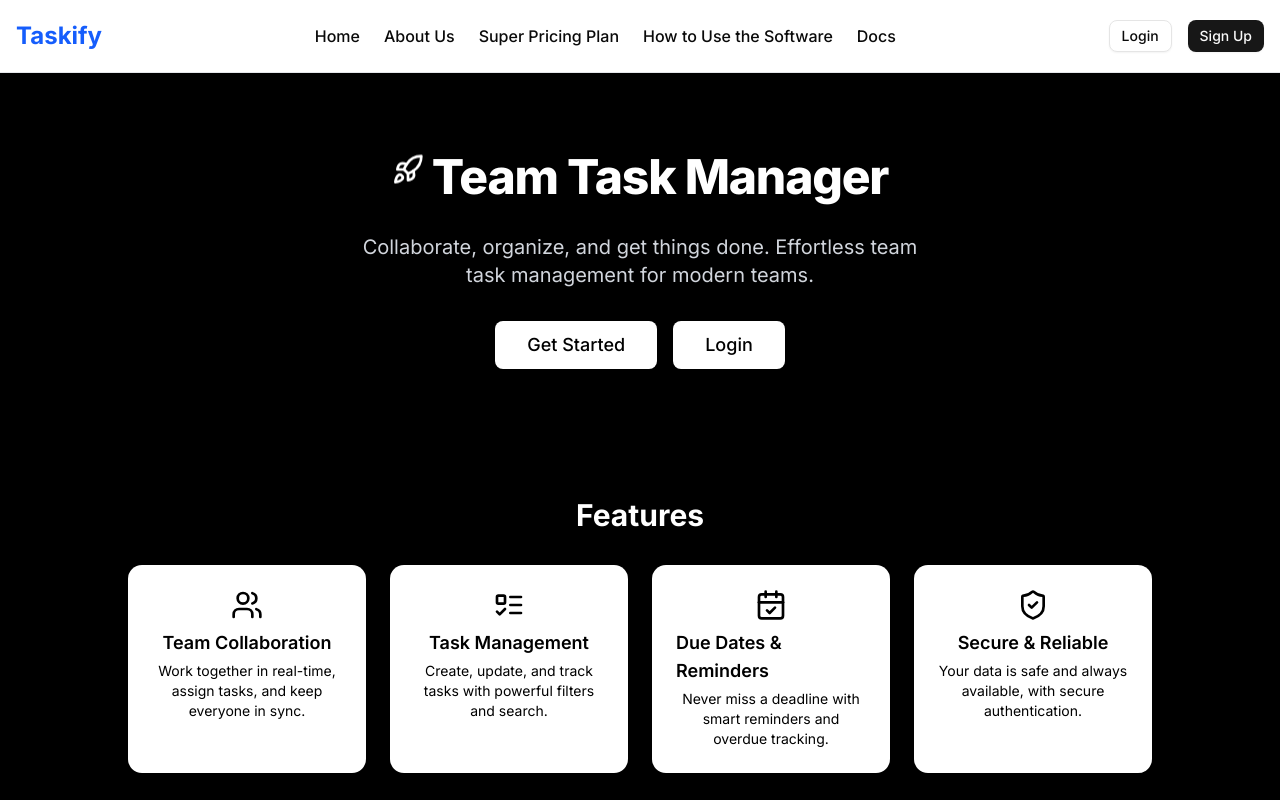
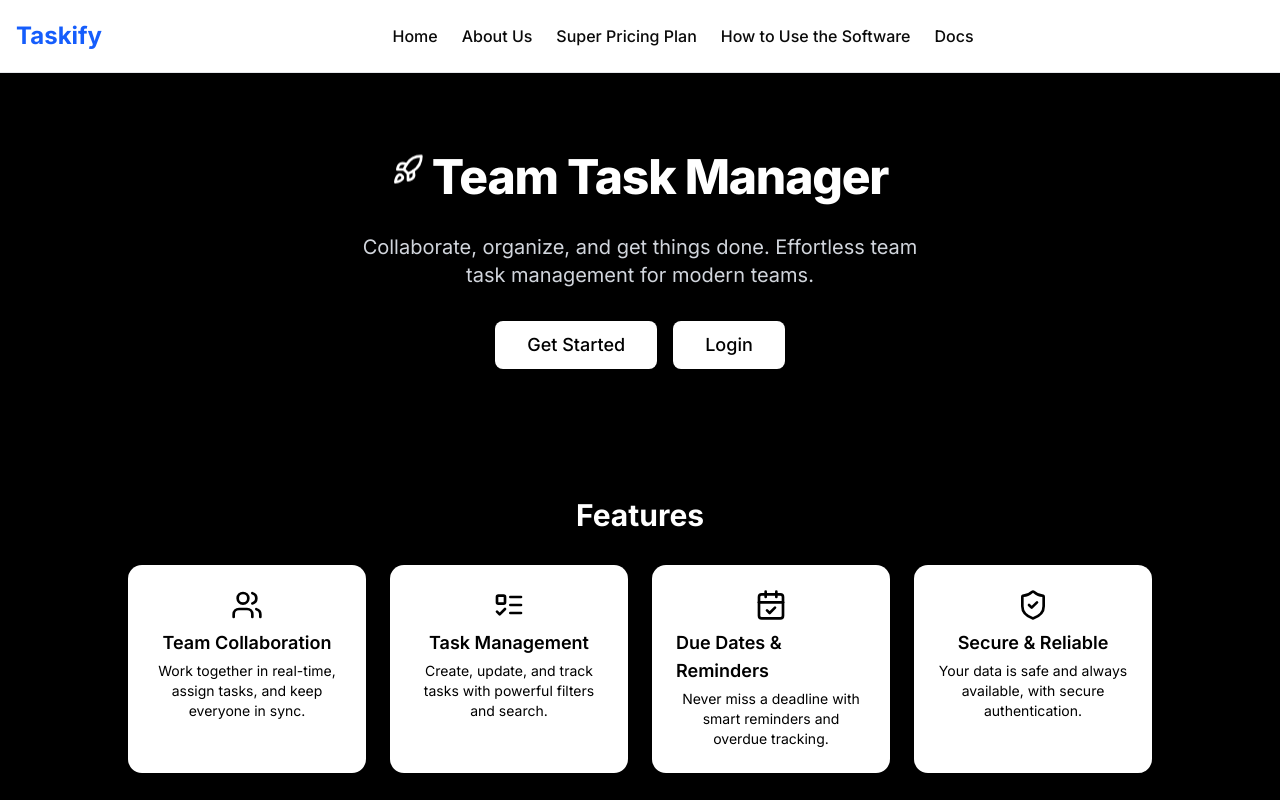
Before and after one commit to anoushkasengupta/Team-Flow, a Next.js app: page / in a window 1280 px wide. Shown: the top 800 px of the page. Built offline with nearby package versions, Linux system fonts and the light colour scheme.

Commit message:
navbar updated

```diff
--- a/src/components/Navbar.tsx
+++ b/src/components/Navbar.tsx
@@ -82,14 +82,7 @@ export default function Navbar() {
             </DropdownMenuContent>
           </DropdownMenu>
         ) : (
-          <>
-            <Link href="/login">
-              <Button variant="outline" size="sm">Login</Button>
-            </Link>
-            <Link href="/register">
-              <Button size="sm">Sign Up</Button>
-            </Link>
-          </>
+          <></>
         )}
       </div>
 
@@ -119,14 +112,7 @@ export default function Navbar() {
                 {isAuthenticated ? (
                   <Button className="w-full" variant="outline">Sign Out</Button>
                 ) : (
-                  <>
-                    <Link href="/login" className="w-full">
-                      <Button variant="outline" className="w-full">Login</Button>
-                    </Link>
-                    <Link href="/register" className="w-full">
-                      <Button className="w-full">Sign Up</Button>
-                    </Link>
-                  </>
+                  <></>
                 )}
               </div>
             </div>
```
